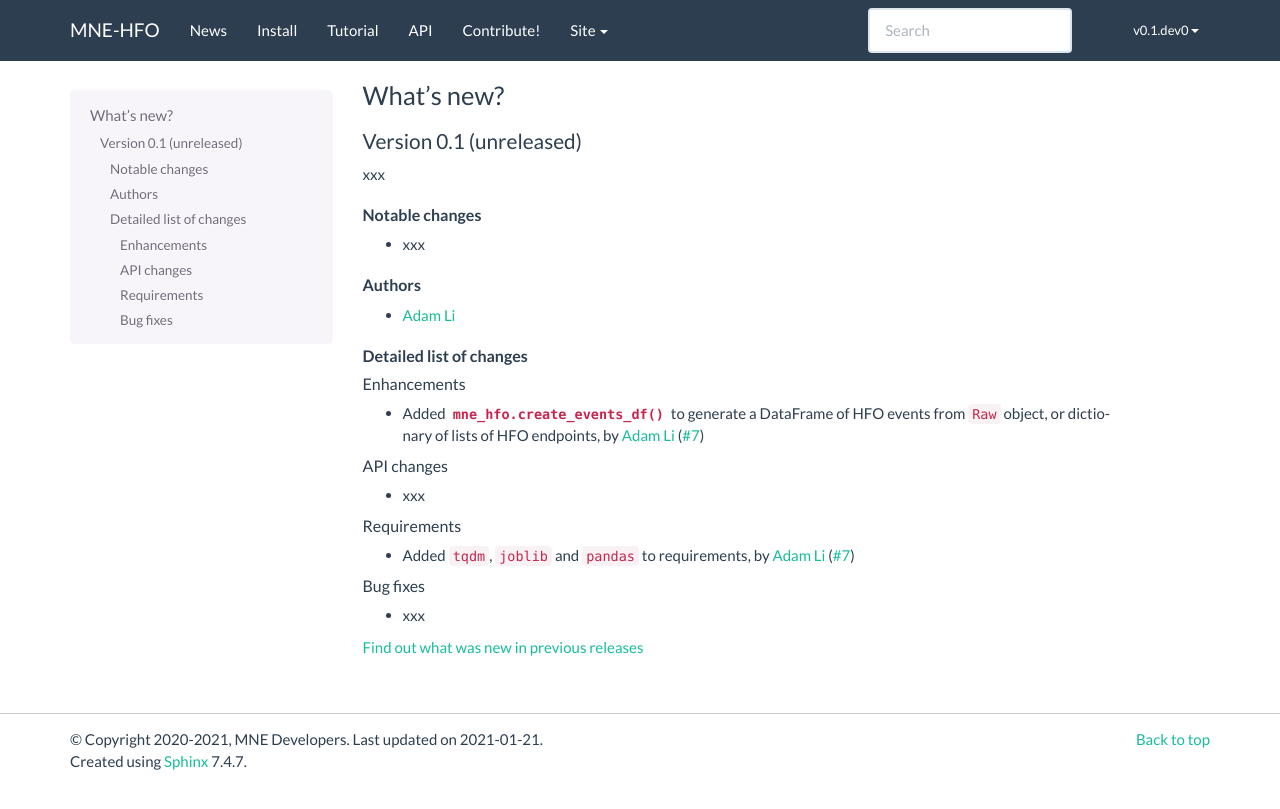
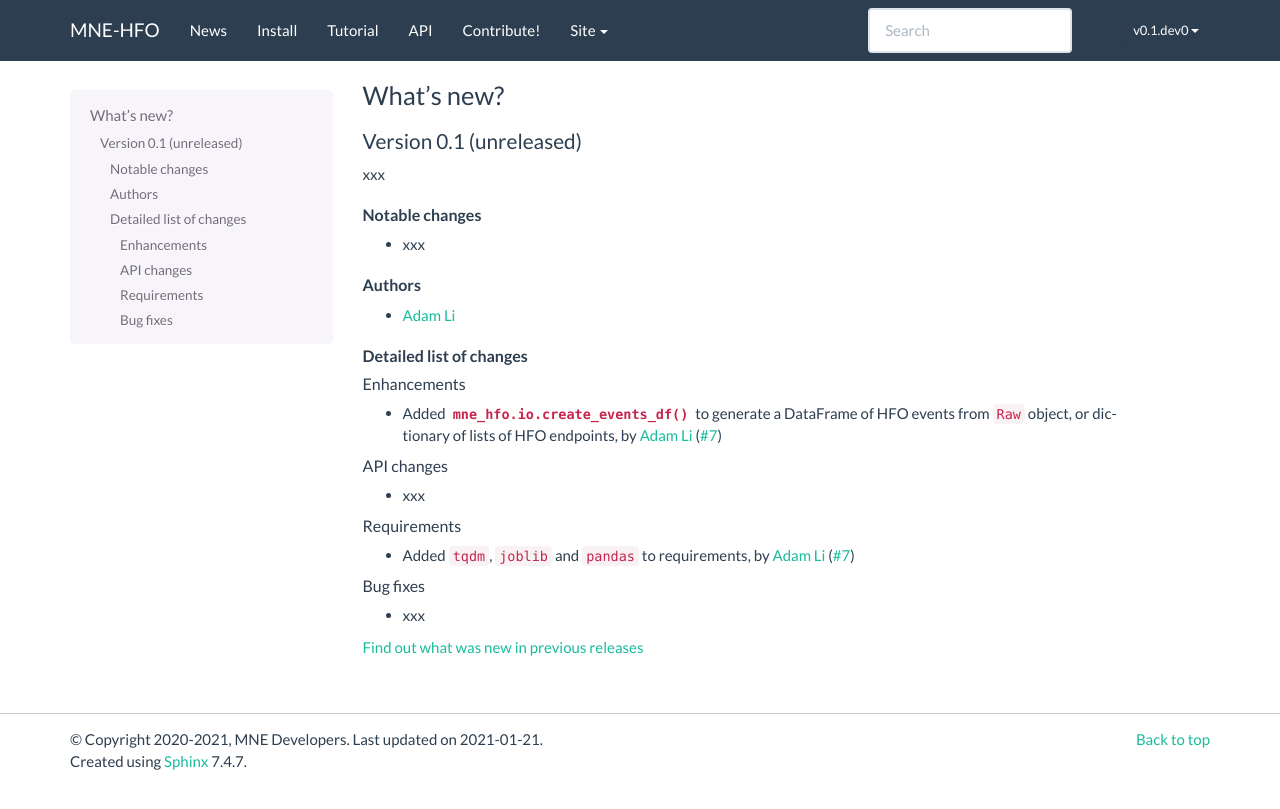
Before and after one commit to mne-tools/mne-hfo, a Sphinx documentation site: the page built from doc/whats_new.rst, in a window 1280 px wide. Shown: the top 809 px of the page. Built offline with Sphinx 7.4.7, drawn with Linux system fonts in a browser that asks for light colours.

```diff
--- a/doc/conf.py
+++ b/doc/conf.py
@@ -7,6 +7,7 @@ import sphinx_bootstrap_theme
 import sphinx_gallery  # noqa: F401
 from sphinx_gallery.sorting import ExampleTitleSortKey
 
+import mne_hfo
 # sys.path.insert(0, os.path.abspath(".."))
 
 # If extensions (or modules to document with autodoc) are in another directory,
@@ -17,7 +18,7 @@ sys.path.append(os.path.abspath(os.path.join(curdir, '..')))
 sys.path.append(os.path.abspath(os.path.join(curdir, '..', 'mne_hfo')))
 sys.path.append(os.path.abspath(os.path.join(curdir, 'sphinxext')))
 
-import mne_hfo
+
 
 # -- General configuration ------------------------------------------------
 
--- a/doc/whats_new.rst
+++ b/doc/whats_new.rst
@@ -31,7 +31,7 @@ Detailed list of changes
 Enhancements
 ^^^^^^^^^^^^
 
-- Added :func:`mne_hfo.create_events_df` to generate a DataFrame of HFO events from ``Raw`` object, or dictionary of lists of HFO endpoints, by `Adam Li`_ (:gh:`7`)
+- Added :func:`mne_hfo.io.create_events_df` to generate a DataFrame of HFO events from ``Raw`` object, or dictionary of lists of HFO endpoints, by `Adam Li`_ (:gh:`7`)
 
 API changes
 ^^^^^^^^^^^
--- a/mne_hfo/__init__.py
+++ b/mne_hfo/__init__.py
@@ -2,6 +2,6 @@
 
 __version__ = '0.1.dev0'
 
-from .detect import RMSDetector, LineLengthDetector, HilbertDetector
-from .hodetect import MorphologyDetector, CSDetector
-from .io import create_events_df, read_events_tsv
+from mne_hfo.detect import RMSDetector, LineLengthDetector, HilbertDetector
+from mne_hfo.hodetect import MorphologyDetector, CSDetector
+from mne_hfo.io import create_events_df, read_events_tsv
```
